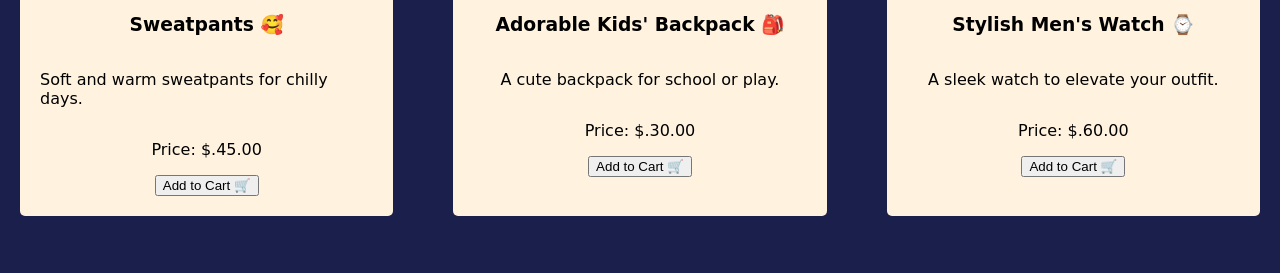
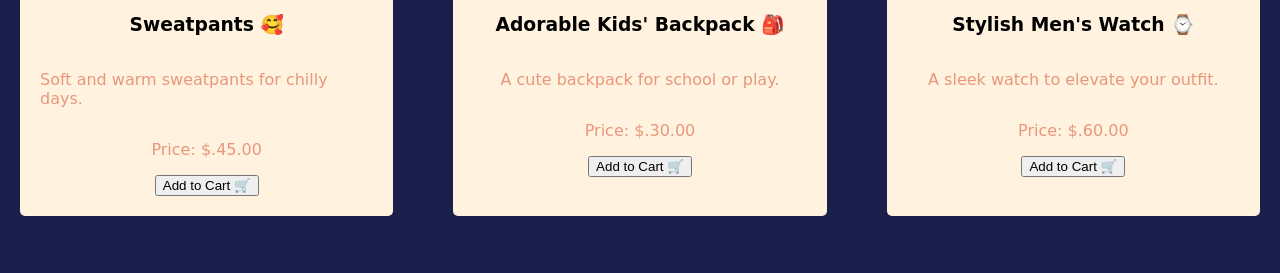
Before and after one commit to Stephanieest/phase-1-final-project-shopping-app, a plain HTML site: page index.html in a window 1280 px wide. Shown: the part 482-755 px from the top of the page. Drawn offline with Linux system fonts and the light colour scheme.

Commit message:
updates CSS

```diff
--- a/styles.css
+++ b/styles.css
@@ -8,6 +8,7 @@ body {
 header{
     text-align: center;
 }
+
 
 input[type="text"] {
    padding: 10px;
@@ -28,6 +29,9 @@ h2{
    color: blanchedalmond;
 }
 
+p{
+   color: darksalmon;
+}
 
 nav ul{
     list-style: none;
```
